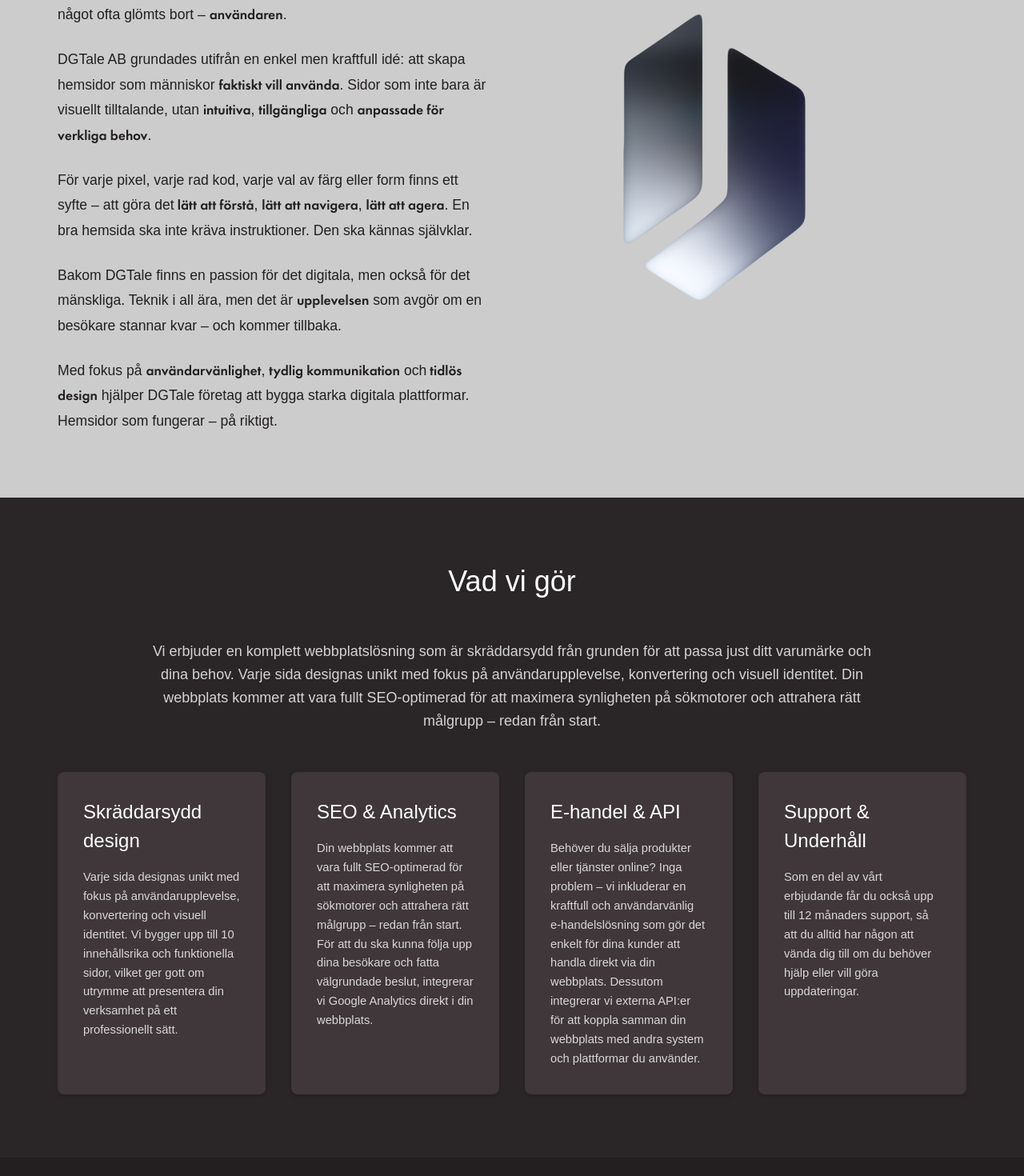
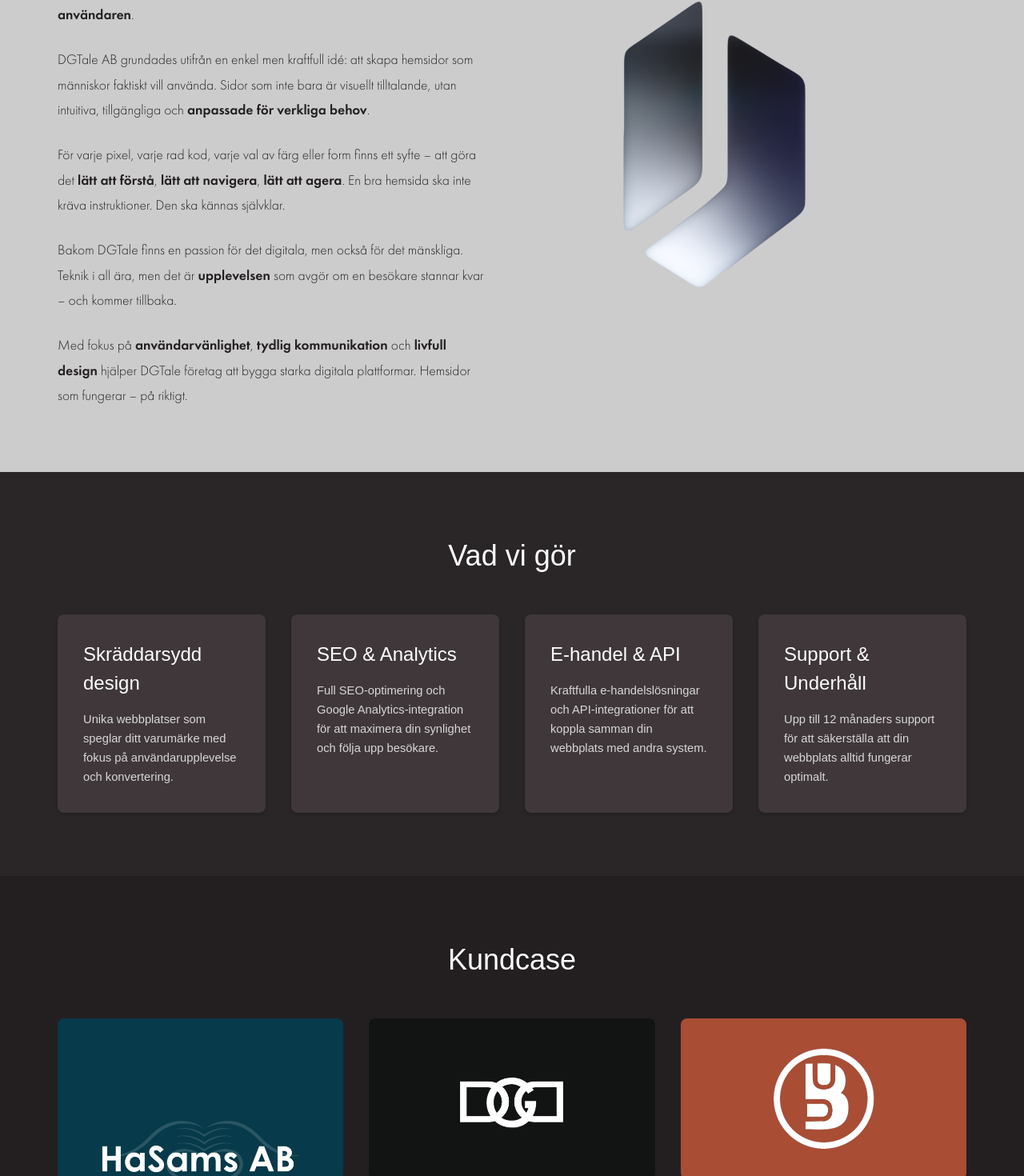
Before and after one commit to dege96/DGTale, a Next.js app: page / in a window 1280 px wide. Shown: the part 1142-2612 px from the top of the page at 80% size. Built offline with nearby package versions, Linux system fonts and the light colour scheme; a web font is replaced by a local one.

Commit message:
din commit message

```diff
--- a/src/app/styles/Hero.css
+++ b/src/app/styles/Hero.css
@@ -120,7 +120,7 @@
 
 .hero-content p {
   font-family: var(--font-primary);
-  font-size: var(--text-l);
+  font-size: var(--text-lg);
   font-weight: var(--font-light);
   line-height: var(--leading-relaxed);
   margin-bottom: 2rem;
--- a/src/app/styles/globals.css
+++ b/src/app/styles/globals.css
@@ -1,3 +1,5 @@
+@import './typography.css';
+
 :root {
   /* Primary Colors */
   --primary-black: #231F20;
@@ -84,3 +86,11 @@
 html {
   scroll-behavior: smooth;
 }
+
+p {
+  font-family: var(--font-primary);
+  font-size: 1.1rem;
+  line-height: 1.8;
+  margin: 0;
+  font-weight: var(--font-light);
+}
--- a/src/components/AboutSection.js
+++ b/src/components/AboutSection.js
@@ -18,8 +18,8 @@
 
                 <p>
                   DGTale AB grundades utifrån en enkel men kraftfull idé: att skapa hemsidor som
-                  människor <strong>faktiskt vill använda</strong>. Sidor som inte bara är visuellt tilltalande,
-                  utan <strong>intuitiva</strong>, <strong>tillgängliga</strong> och <strong>anpassade för verkliga behov</strong>.
+                  människor faktiskt vill använda. Sidor som inte bara är visuellt tilltalande,
+                  utan intuitiva, tillgängliga och <strong>anpassade för verkliga behov</strong>.
                 </p>
 
                 <p>
@@ -35,7 +35,7 @@
 
                 <p>
                   Med fokus på <strong>användarvänlighet</strong>, <strong>tydlig kommunikation</strong> och
-                  <strong> tidlös design</strong> hjälper DGTale företag att bygga starka digitala plattformar.
+                  <strong> livfull design</strong> hjälper DGTale företag att bygga starka digitala plattformar.
                   Hemsidor som fungerar – på riktigt.
                 </p>
               </div>
--- a/src/components/PortfolioSection.js
+++ b/src/components/PortfolioSection.js
@@ -1,5 +1,6 @@
 import React from 'react';
 import '@/app/styles/Sections.css';
+import Image from 'next/image';
 
 const PortfolioSection = () => {
   return (
@@ -8,7 +9,13 @@
         <h2>Kundcase</h2>
         <div className="portfolio-grid">
           <div className="portfolio-item">
-            <img src="/images/hasams.png" alt="Hasams AB - Redovisningsbyrå i Tyresö" />
+            <Image
+              src="/images/hasams.png"
+              alt="Hasams AB - Redovisningsbyrå i Tyresö"
+              width={500}
+              height={300}
+              layout="responsive"
+            />
             <div className="portfolio-overlay" onClick={() => window.open('https://hasamsredovisning.se', '_blank')}>
               <h3>HaSams AB</h3>
               <p>Redovisningsbyrå i Tyresö</p>
--- a/src/components/ServicesSection.js
+++ b/src/components/ServicesSection.js
@@ -1,6 +1,7 @@
 import React from 'react';
 import AnimateOnScroll from './AnimateOnScroll';
 import '@/app/styles/Sections.css';
+import '@/app/styles/typography.css';
 
 const ServicesSection = () => {
   return (
@@ -8,54 +9,32 @@
       <div className="section-container">
         <h2>Vad vi gör</h2>
 
-        <div className="services-intro">
-          <p>
-            Vi erbjuder en komplett webbplatslösning som är skräddarsydd från grunden för att passa just ditt varumärke och dina behov.
-            Varje sida designas unikt med fokus på användarupplevelse, konvertering och visuell identitet.
-            Din webbplats kommer att vara fullt SEO-optimerad för att maximera synligheten på sökmotorer och attrahera rätt målgrupp – redan från start.
-          </p>
-        </div>
-
         <div className="services-grid">
           <AnimateOnScroll>
             <div className="service-card">
               <h3>Skräddarsydd design</h3>
-              <p>
-                Varje sida designas unikt med fokus på användarupplevelse, konvertering och visuell identitet.
-                Vi bygger upp till 10 innehållsrika och funktionella sidor, vilket ger gott om utrymme att presentera din
-                verksamhet på ett professionellt sätt.
-              </p>
+              <p>Unika webbplatser som speglar ditt varumärke med fokus på användarupplevelse och konvertering.</p>
             </div>
           </AnimateOnScroll>
 
           <AnimateOnScroll>
             <div className="service-card">
               <h3>SEO & Analytics</h3>
-              <p>
-                Din webbplats kommer att vara fullt SEO-optimerad för att maximera synligheten på sökmotorer och attrahera rätt målgrupp – redan från start.
-                För att du ska kunna följa upp dina besökare och fatta välgrundade beslut, integrerar vi Google Analytics direkt i din webbplats.
-              </p>
+              <p>Full SEO-optimering och Google Analytics-integration för att maximera din synlighet och följa upp besökare.</p>
             </div>
           </AnimateOnScroll>
 
           <AnimateOnScroll>
             <div className="service-card">
               <h3>E-handel & API</h3>
-              <p>
-                Behöver du sälja produkter eller tjänster online? Inga problem – vi inkluderar en kraftfull och användarvänlig e-handelslösning
-                som gör det enkelt för dina kunder att handla direkt via din webbplats. Dessutom integrerar vi externa API:er för att koppla samman
-                din webbplats med andra system och plattformar du använder.
-              </p>
+              <p>Kraftfulla e-handelslösningar och API-integrationer för att koppla samman din webbplats med andra system.</p>
             </div>
           </AnimateOnScroll>
 
           <AnimateOnScroll>
             <div className="service-card">
               <h3>Support & Underhåll</h3>
-              <p>
-                Som en del av vårt erbjudande får du också upp till 12 månaders support, så att du alltid har någon att vända dig till
-                om du behöver hjälp eller vill göra uppdateringar.
-              </p>
+              <p>Upp till 12 månaders support för att säkerställa att din webbplats alltid fungerar optimalt.</p>
             </div>
           </AnimateOnScroll>
         </div>
```
Also changed, not shown: 1 other file (tests, documents, lock files or other folders).
